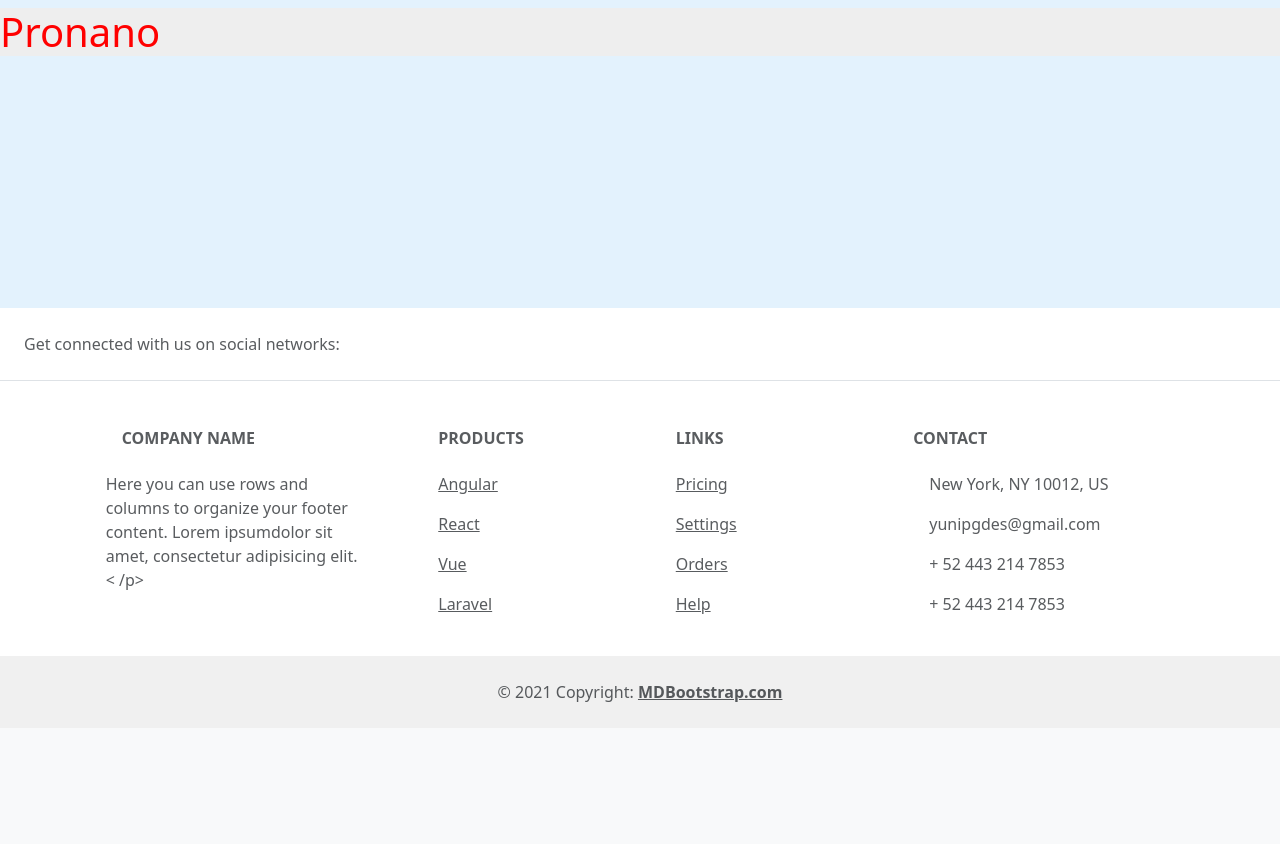
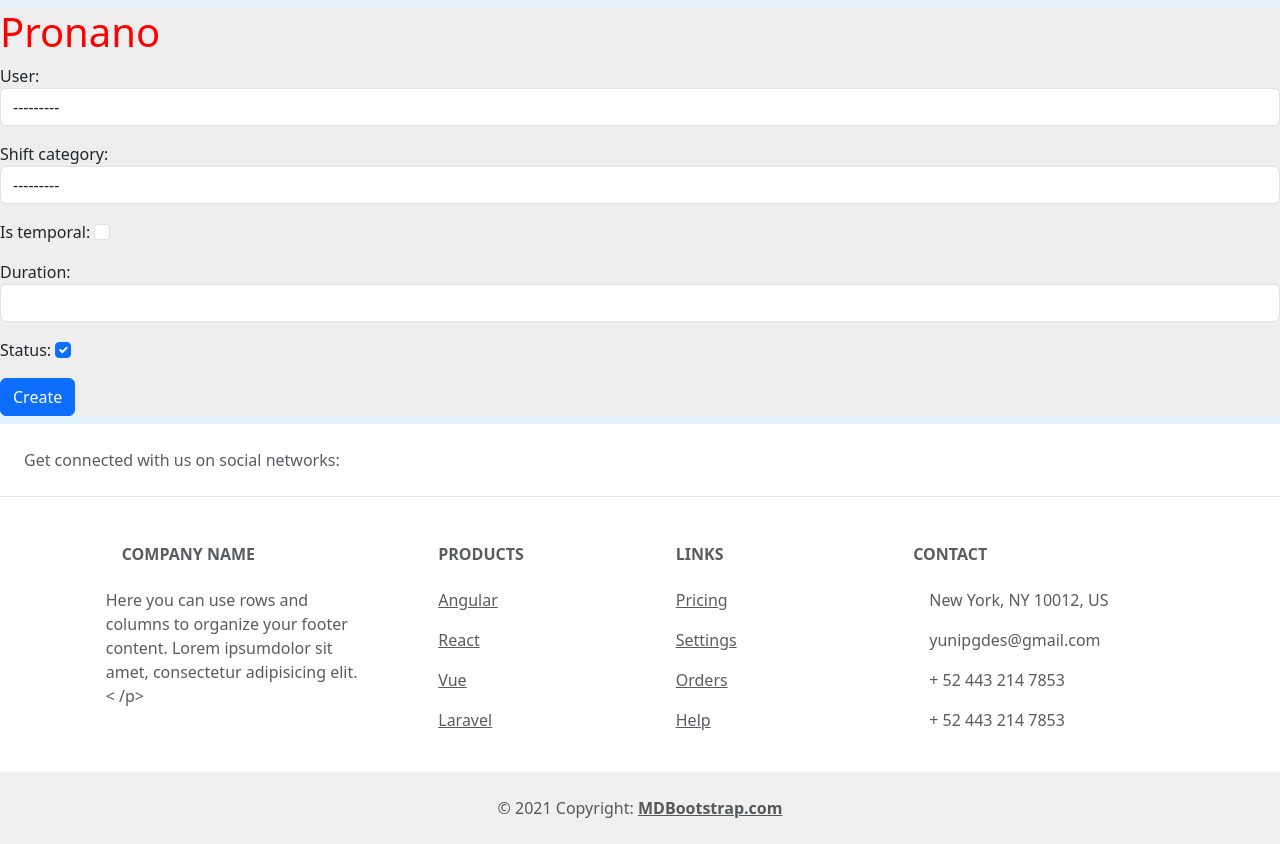
Before and after one commit to josejuniorpg/Sheduler, a Django app: page /shifts/create/ in a window 1280 px wide. Shown: the part 72-916 px from the top of the page. Before the commit the page ends 774 px from the top, so only its background shows below. Run offline with Django 4.2, Linux system fonts and the light colour scheme; data that the repository does not hold is empty; some libraries are stand-ins or nearby versions.

Commit message:
Basic Form create Shift

```diff
--- /dev/null
+++ b/applications/shifts/forms.py
@@ -0,0 +1,29 @@
+# Django imports
+from django import forms
+from django.utils.translation import gettext_lazy as _
+
+
+# Local imports
+from .models import Shift, ShiftCategory
+from ..users.models import User
+
+
+class ShiftForm(forms.ModelForm):
+    user = forms.ModelChoiceField(queryset=User.objects.all(), required=True,
+                                  widget=forms.Select(attrs={'class': 'form-control'}))
+    # user = forms.ChoiceField(required=True, widget=forms.TextInput(attrs={'class': 'form-control'}))
+    shift_category = forms.ModelChoiceField(queryset=ShiftCategory.objects.all(), required=True,
+                                            widget=forms.Select(attrs={'class': 'form-control'}))
+    is_temporal = forms.BooleanField(required=False, widget=forms.CheckboxInput(attrs={'class': 'form-check-input'}))
+    duration = forms.CharField(required=True, widget=forms.TextInput(attrs={'class': 'form-control'}))
+    status = forms.BooleanField(required=False, initial=True ,widget=forms.CheckboxInput(attrs={'class': 'form-check-input'}))
+
+    class Meta:
+        model = Shift
+        fields = (
+            'user',
+            'shift_category',
+            'is_temporal',
+            'duration',
+            'status',
+        )
--- a/applications/shifts/urls.py
+++ b/applications/shifts/urls.py
@@ -7,5 +7,5 @@ from . import views
 app_name = 'shifts_app'
 
 urlpatterns = [
-    path('create/', views.HomePageView.as_view(), name='create'),
+    path('create/', views.ShiftCreateView.as_view(), name='create'),
 ]
--- a/applications/shifts/views.py
+++ b/applications/shifts/views.py
@@ -1,9 +1,16 @@
 # Django imports
 from django.shortcuts import render
-from django.views.generic import TemplateView
+from django.urls import reverse_lazy
+from django.views.generic import CreateView
+
+from applications.shifts.forms import ShiftForm
+from applications.shifts.models import Shift
 
 
 # Create your views here.
 
-class HomePageView(TemplateView):
+class ShiftCreateView(CreateView):
     template_name = "shifts/create_shifts.html"
+    model = Shift
+    form_class = ShiftForm
+    success_url = reverse_lazy('home_app:home')
--- a/templates/shifts/create_shifts.html
+++ b/templates/shifts/create_shifts.html
@@ -15,6 +15,10 @@
     <main class="_main-home">
         <section class="h-100 gradient-form" style="background-color: #eee;">
             <h1 class="_pruebas"> Pronano</h1>
+            <form method="post"> {% csrf_token %}
+                  {{ form.as_p }}
+                <button type="submit" class="btn btn-primary btn-rounded btn-block z-depth-1a">Create</button>
+            </form>
         </section>
     </main>
 {% endblock content %}
```
